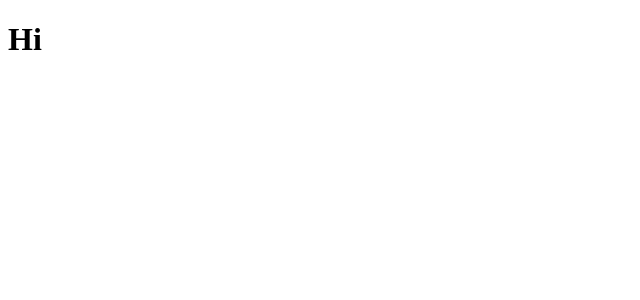
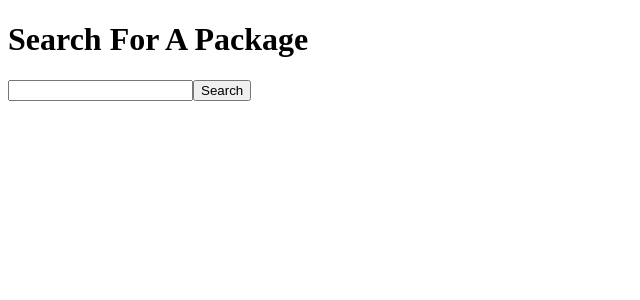
Before and after one commit to tabbytoney/NPMSearchAppTypeScriptAndRedux, a React (Create React App) app in the folder redux-ts/: page / in a window 1280 px wide. Shown: the top 300 px of the page, without its empty margins (0-640 px from the left). Built offline with nearby package versions, Linux system fonts and the light colour scheme.

Commit message:
Added React, corrected initial state in reducer

```diff
--- a/redux-ts/src/components/App.tsx
+++ b/redux-ts/src/components/App.tsx
@@ -1,5 +1,17 @@
+// Provider is a React property that gives us access to the redux store throughout the app
+import { Provider } from 'react-redux';
+import { store } from '../state';
+import RepositoriesList from './RepositoriesList'
+
 const App = () => {
-  return <h1>Hi</h1>;
+  return <Provider store={store}>
+    <div>
+      <h1>Search For A Package</h1>
+      <RepositoriesList />
+    </div>
+
+
+  </Provider>;
 };
 
 export default App;
--- /dev/null
+++ b/redux-ts/src/components/RepositoriesList.tsx
@@ -0,0 +1,10 @@
+const RepositoriesList: React.FC = () => {
+  return <div>
+    <form>
+      <input />
+      <button>Search</button>
+    </form>
+  </div>
+};
+
+export default RepositoriesList;
--- a/redux-ts/src/state/reducers/repositoriesReducer.ts
+++ b/redux-ts/src/state/reducers/repositoriesReducer.ts
@@ -8,6 +8,12 @@ interface RepositoriesState {
   error: string | null;
   data: string[];
 }
+
+const initialState = {
+  loading: false,
+  error: null,
+  data: []
+};
 
 // This was initially in the same file, moved it to state>actions>index.ts
 // // Will have an interface for each kind of action in the reducer
@@ -50,7 +56,7 @@ interface RepositoriesState {
 
 // : RepositoriesState sets RepositoriesState as the return type - everything returned must match what's in that interface
 const reducer = (
-  state: RepositoriesState,
+  state: RepositoriesState = initialState,
   action: Action
   // We defined action by the unions below before we had type Action
   // | SearchRepositoriesAction
```
